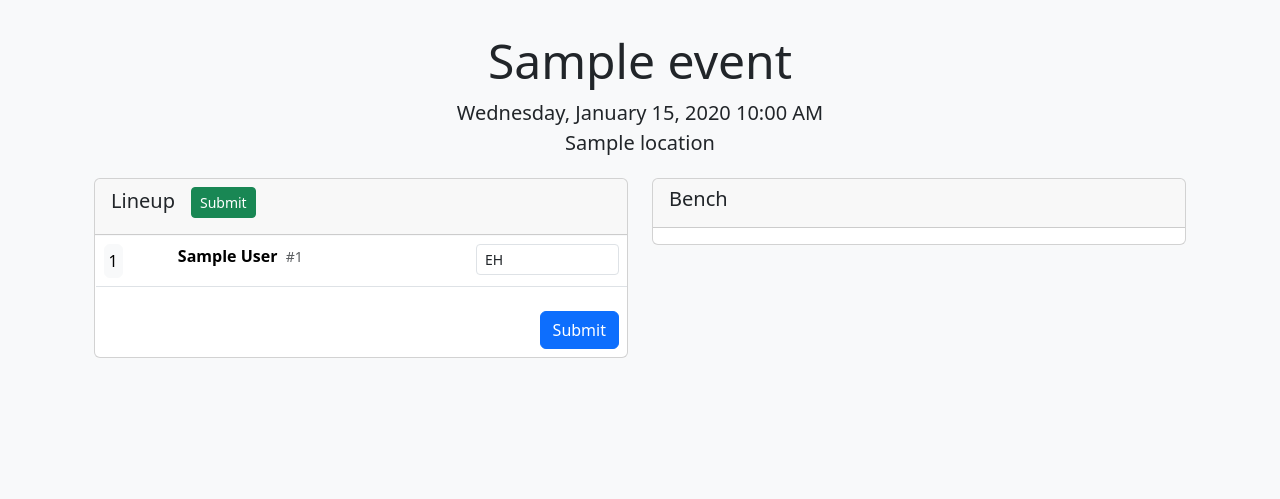
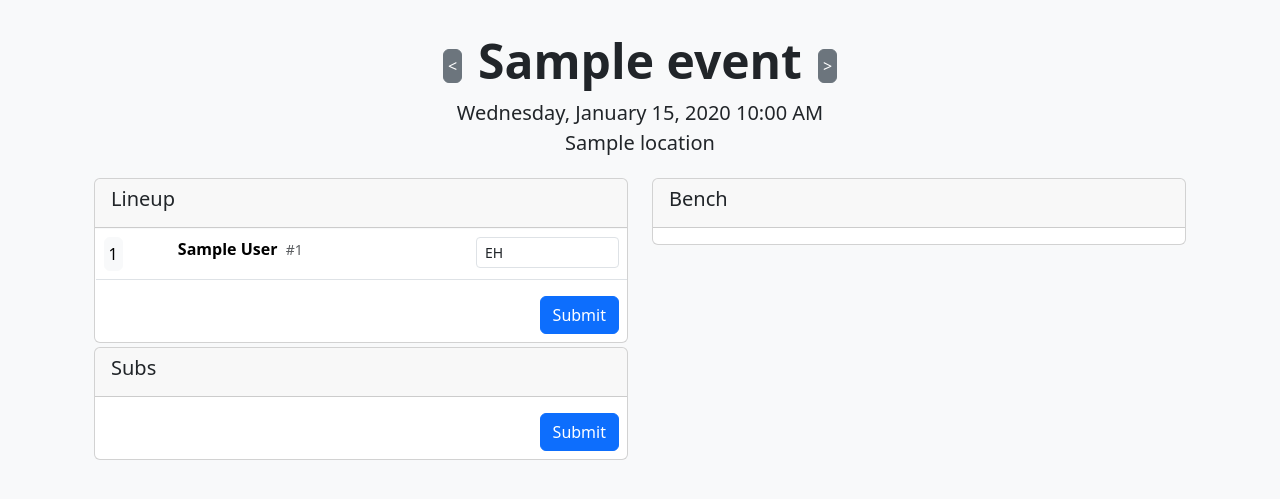
Before and after one commit to anthonyscorrea/benchcoach, a Django app: page /teamsnap/edit/lineup/1 in a window 1280 px wide. Shown: the part 48-547 px from the top of the page. Run offline with Django 3.2, Linux system fonts and the light colour scheme; tables that the repository leaves empty hold one stand-in row (values such as "Sample post"); parts of the project's set-up code (start-up, migrations or seed data) failed here and were passed over; some libraries are stand-ins or nearby versions.

Commit message:
some experimentation with subs

```diff
--- a/teamsnap/templates/teamsnap/lineup.html
+++ b/teamsnap/templates/teamsnap/lineup.html
@@ -2,7 +2,7 @@
 
 {% block content %}
     <div class="w-100 text-center mx-auto text-center">
-        <h1 class="display-5 fw">{{ event.formatted_title }}</h1>
+        <h1 class="display-5 fw-bold"><a href="#" class="btn btn-primary btn-secondary p-1 mx-3"><</a>{{ event.formatted_title }}<a href="#" class="btn btn-primary btn-secondary p-1 mx-3">></a></h1>
         <div class="lead">
             <p class="">{{ event.start_date|date:"l, F j, Y g:i A" }}<br>{{ event.location.name }}</p>
         </div>
@@ -12,10 +12,10 @@
             {% csrf_token %}
             {{ formset.management_form }}
             <div class="row">
-
-                    <div class="col-md-6">
+{#                    <input type="submit" value="Submit" class="btn btn-sm btn-success mx-3 my-0 my-0">#}
+                <div class="col-md-6">
                     <div class="card my-1">
-                        <div class="card-header"><h5>Lineup<input type="submit" value="Submit" class="btn btn-sm btn-success mx-3 my-0"></h5></div>
+                        <div class="card-header"><h5>Lineup</h5></div>
                         <div class="card-body p-0">
                             <table class="table">
                                 {% include 'teamsnap/player-table-header.html' %}
@@ -27,7 +27,19 @@
                                 {% endfor %}
                                 </tbody>
                             </table>
-                            <div class="justify-content-md-end d-md-flex p-2"><input type="submit" value="Submit" class="btn btn-primary"></div>
+                            <div class="justify-content-md-end d-md-flex m-2"><input type="submit" value="Submit" class="btn btn-primary"></div>
+                        </div>
+                    </div>
+                    <div class="card my-1">
+                        <div class="card-header"><h5>Subs</h5></div>
+                        <div class="card-body p-0">
+                            <table class="table">
+                                {% include 'teamsnap/player-table-header.html' %}
+                                <tbody id="planned-subs">
+
+                                </tbody>
+                            </table>
+                            <div class="justify-content-md-end d-md-flex m-2"><input type="submit" value="Submit" class="btn btn-primary"></div>
                         </div>
                     </div>
                 </div>
@@ -79,6 +91,16 @@
                 form_element_sequence.value = parseInt(member_rows[i].dataset.sequence)
             }
         }
+        var lineup = new Sortable.create(
+            document.getElementById('planned-subs'), {
+                animation: 150,
+                ghostClass: "ghost",
+                {#handle: ".bars-move",#}
+                group: {
+                    put: 'clone',
+                    pull: true
+                }
+            })
         var lineup = new Sortable.create(
             document.getElementById('lineup'), {
                 animation: 150,
```
